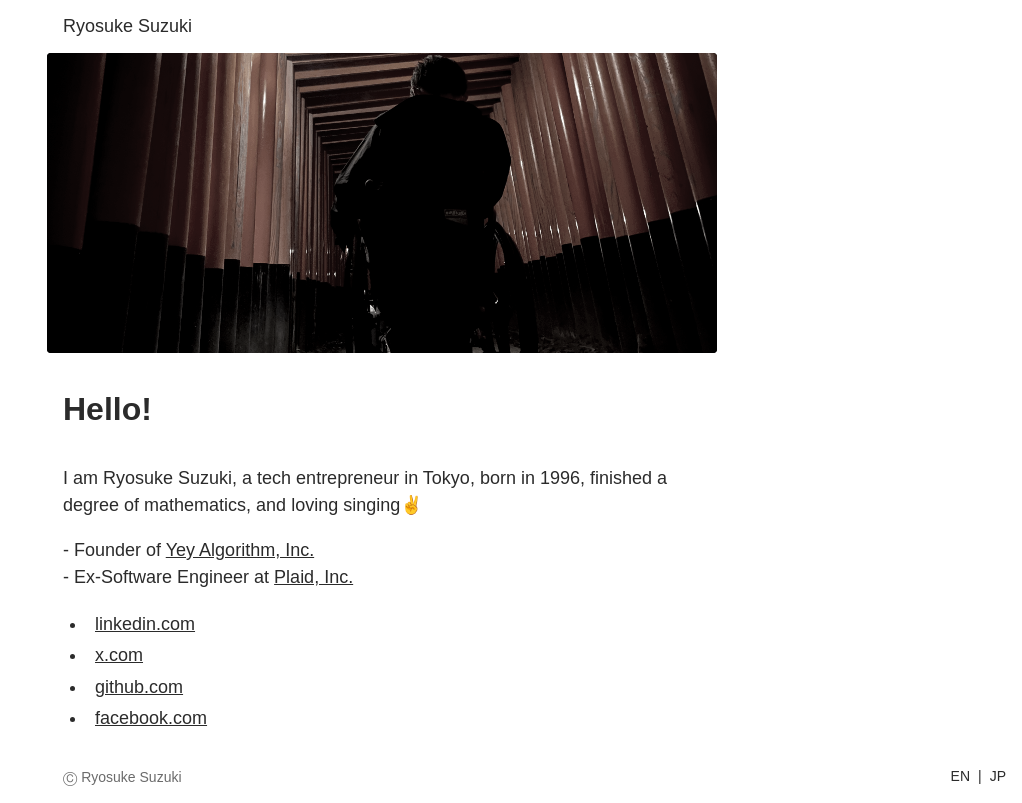
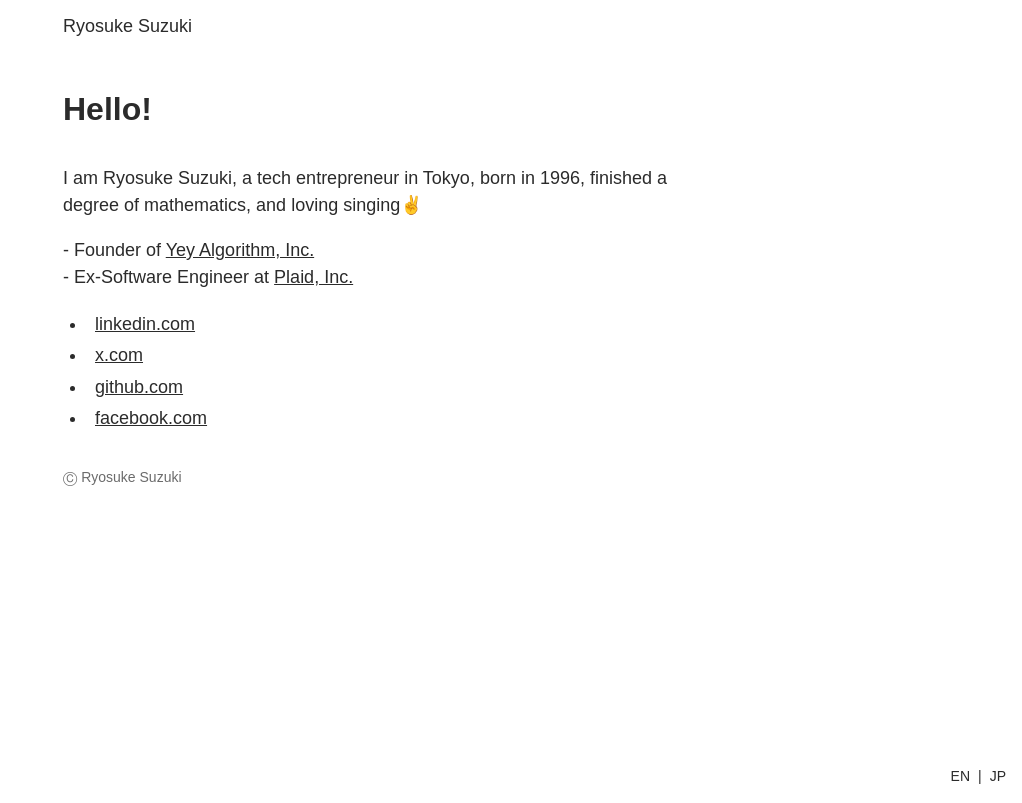
Before and after one commit to RyosukeCla/ryosukesuzuki.com, a Next.js app: page / in a window 1280 px wide. Shown: the whole page, without its empty margins (258-1280 px from the left). Built offline with nearby package versions, Linux system fonts and the light colour scheme.

Commit message:
Update create-page.tsx

```diff
--- a/src/app/(en)/create-page.tsx
+++ b/src/app/(en)/create-page.tsx
@@ -15,15 +15,6 @@ const Icon = ({ src, href }: { src: string; href: string }) => {
 export function createPage(info: Localization) {
   return () => {
     return <div>
-      <div className={styles.hero} data-filter>
-        <Image
-          src={hero}
-          alt={info.author}
-          loading="lazy"
-          layout="fill"
-          objectFit="cover"
-        />
-      </div>
       <h1 data-title>{info.profileGreeting}</h1>
       <p>{info.profileBody}</p>
 
```
